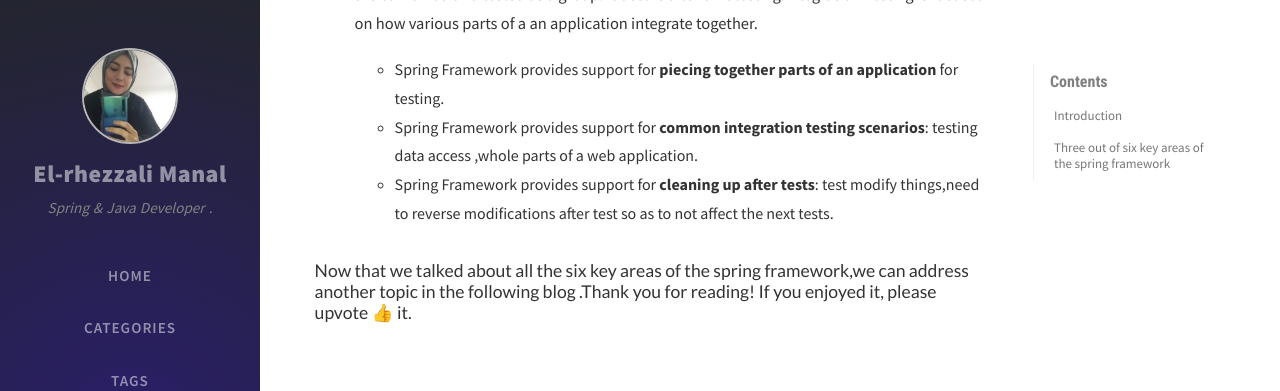
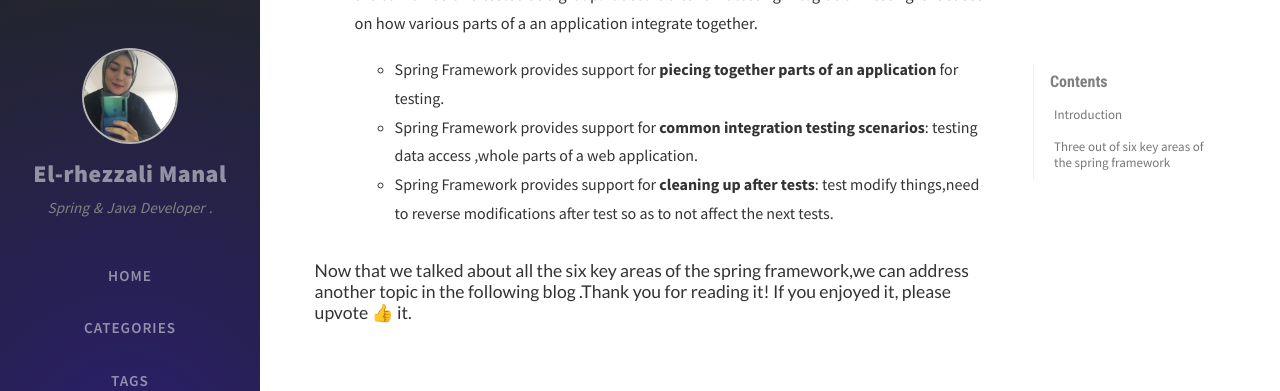
Before and after one commit to manal-elrhezzali/manal-elrhezzali.github.io, a Jekyll site: the page built from _posts/2020-07-05-Understang-spring's-foundations-(The-spring-Framework)-(sequel).md, in a window 1280 px wide and 900 px high, scrolled down 3784 px. Shown: the top 391 px of the window. Built offline with Jekyll 4.4.1, drawn with Linux system fonts in a browser that asks for light colours; nearby versions of some CDN libraries; comment, search, counter and statistics services are not loaded.

```diff
--- a/_posts/2020-07-05-Understang-spring's-foundations-(The-spring-Framework)-(sequel).md
+++ b/_posts/2020-07-05-Understang-spring's-foundations-(The-spring-Framework)-(sequel).md
@@ -152,4 +152,4 @@ testing .
         affect the next tests.
 
 
-##### Now that we talked about all the six key areas of the spring framework,we can address another topic in the following blog .Thank you for reading! If you enjoyed it, please upvote 👍 it.
+##### Now that we talked about all the six key areas of the spring framework,we can address another topic in the following blog .Thank you for reading it! If you enjoyed it, please upvote 👍 it.
```
